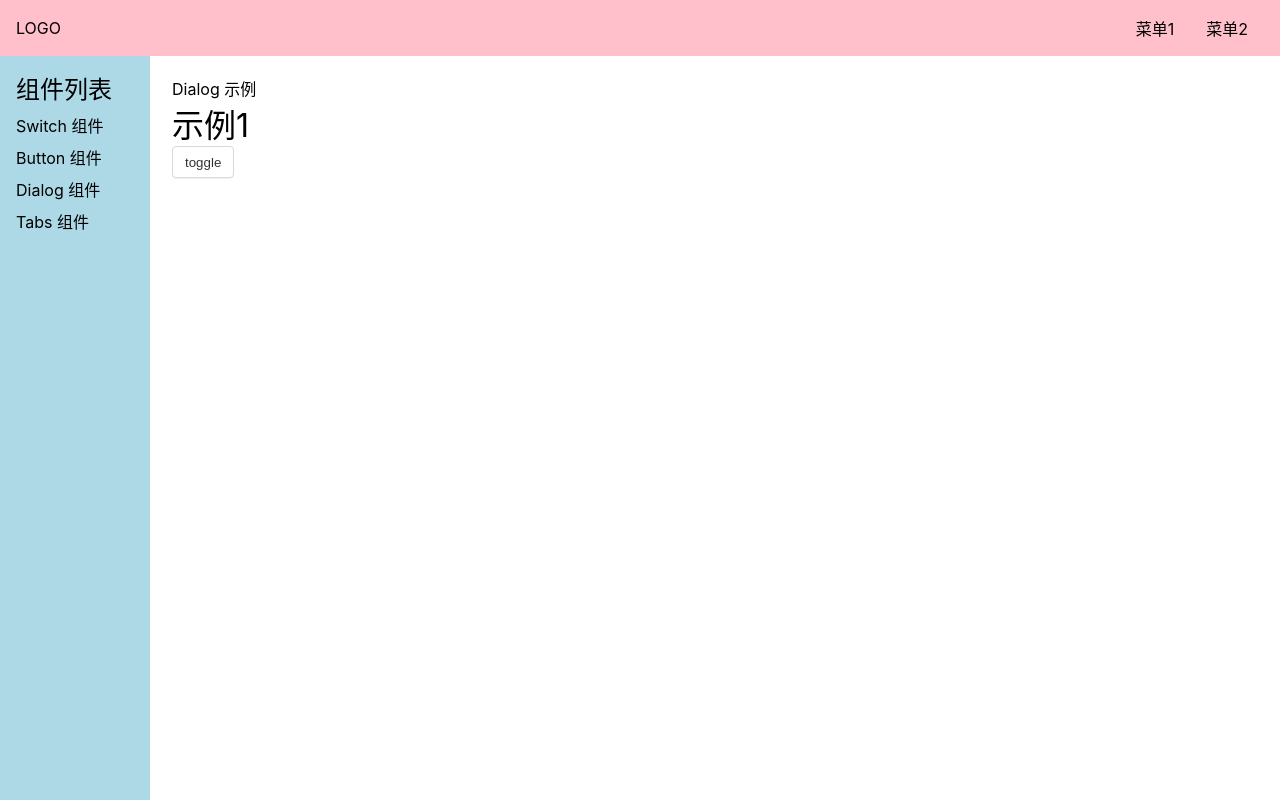
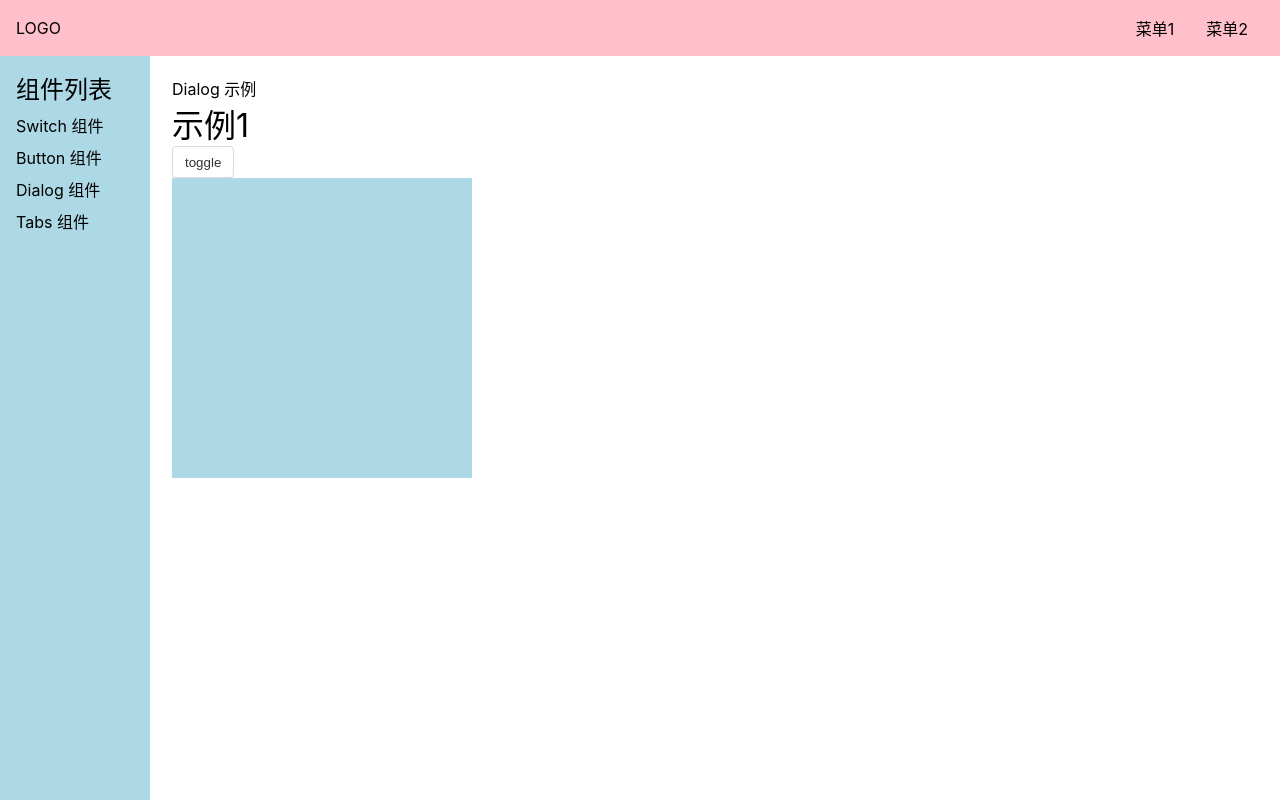
Before and after one commit to syqymyl/vue-components-library, a Vue app: page /#/doc/dialog in a window 1280 px wide. Built offline with nearby package versions, Linux system fonts and the light colour scheme.

Commit message:
使用 Teleport

```diff
--- a/src/components/DialogDemo.vue
+++ b/src/components/DialogDemo.vue
@@ -1,6 +1,8 @@
 <template>
   <div>Dialog 示例</div>
   <h1>示例1</h1>
+  <!-- z-index 越大，越在上层，虽然这里是1，但该 Dialog 组件中设置了 z-index 是 10，所以 Dialog 应该在上层，但结果是显示在下层。为了防止 Dialog 被遮挡，可以使用 Teleport 组件 -->
+  <div style="position: relative; z-index: 1">
     <!-- 点击按钮弹出或关闭弹窗 -->
     <Button @click="toggle">toggle</Button>
     <Dialog
@@ -18,6 +20,16 @@
         <strong>登录</strong>
       </template></Dialog
     >
+  </div>
+  <div
+    style="
+      position: relative;
+      z-index: 2;
+      width: 300px;
+      height: 300px;
+      background: #add8e6;
+    "
+  ></div>
 </template>
 
 <script lang="ts">
--- a/src/lib/Dialog.vue
+++ b/src/lib/Dialog.vue
@@ -1,6 +1,7 @@
 <template>
   <!-- 为弹窗添加可见/不可见功能 -->
   <template v-if="visible">
+    <Teleport to="body">
       <!-- 点击黑色遮罩层关闭弹窗（可选） -->
       <div class="mango-dialog-overlay" @click="onClickOverlay"></div>
       <div class="mango-dialog-wrapper">
@@ -20,6 +21,7 @@
           </footer>
         </div>
       </div>
+    </Teleport>
   </template>
 </template>
 
```
Lines whose indentation alone changed are shown as unchanged.
